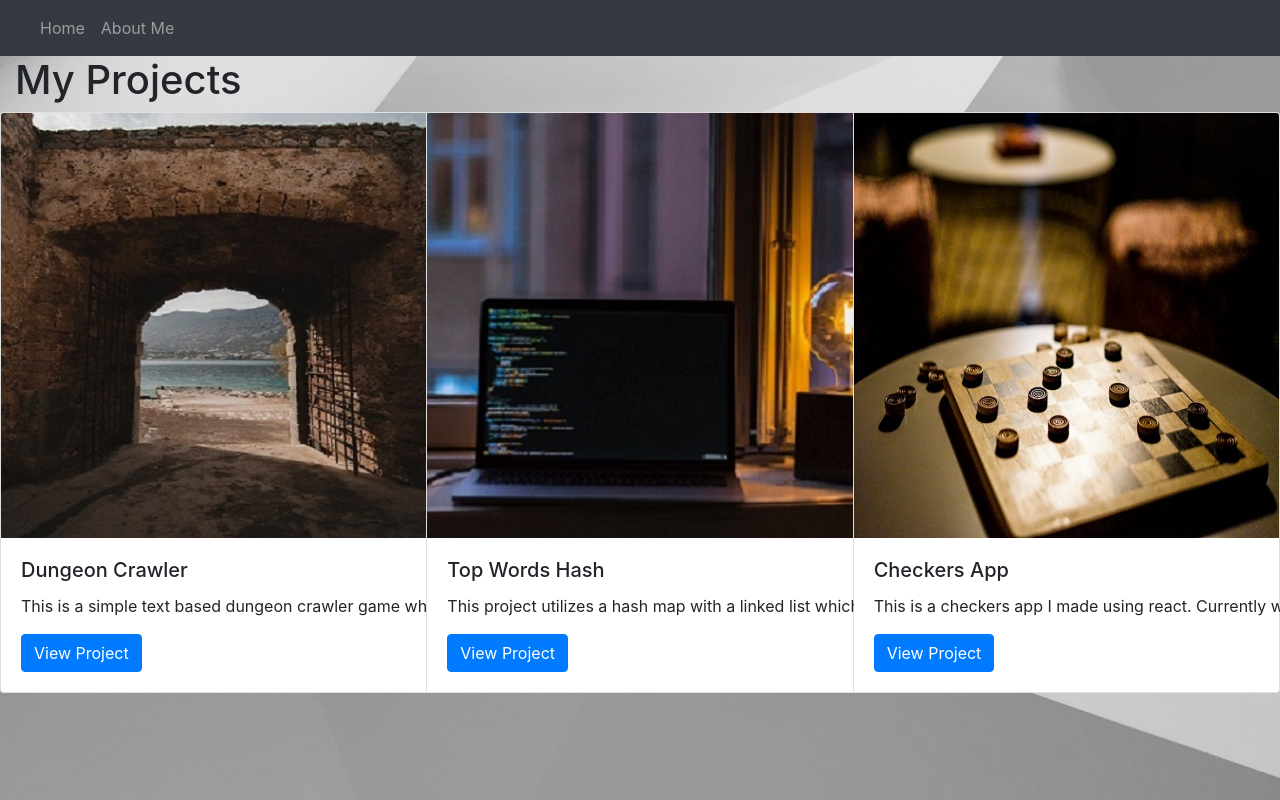
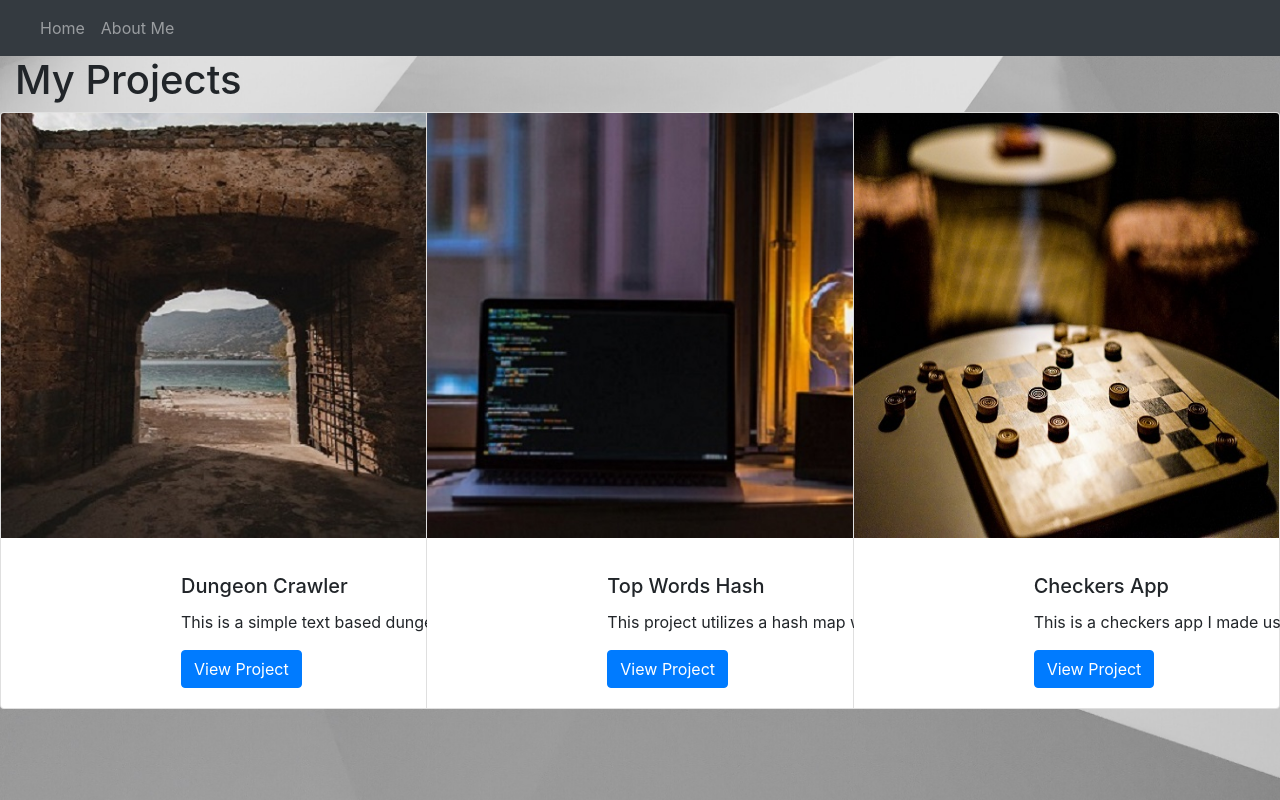
Before and after one commit to kochkam/michaelsBlog, a React (Create React App) app: page / in a window 1280 px wide. Built offline with nearby package versions, Linux system fonts and the light colour scheme.

Commit message:
Revert "update"
This reverts commit 4886dd0b37254a6cde8e4f9e7cad14c1dcbde150.
fixing

```diff
--- a/src/Views/home.js
+++ b/src/Views/home.js
@@ -22,7 +22,7 @@ return(
 <CardDeck className="deck">
     <Card  >
     <Card.Img variant="top" src={img2}/>
-    <Card.Body >
+    <Card.Body className="card-style">
         <Card.Title>Dungeon Crawler</Card.Title>
         <Card.Text>
         This is a simple text based dungeon crawler game which was written in C++.
@@ -32,7 +32,7 @@ return(
     </Card>
     <Card >
     <Card.Img variant="top" src={img1} />
-    <Card.Body >
+    <Card.Body className="card-style">
         <Card.Title>Top Words Hash</Card.Title>
         <Card.Text>
         This project utilizes a hash map with a linked list which can count the top words used in a file.
@@ -42,7 +42,7 @@ return(
     </Card>
     <Card >
     <Card.Img variant="top" src={img6} />
-    <Card.Body >
+    <Card.Body className="card-style">
         <Card.Title>Checkers App</Card.Title>
         <Card.Text>
         This is a checkers app I made using react. Currently working on an AI feature for the game.
```
